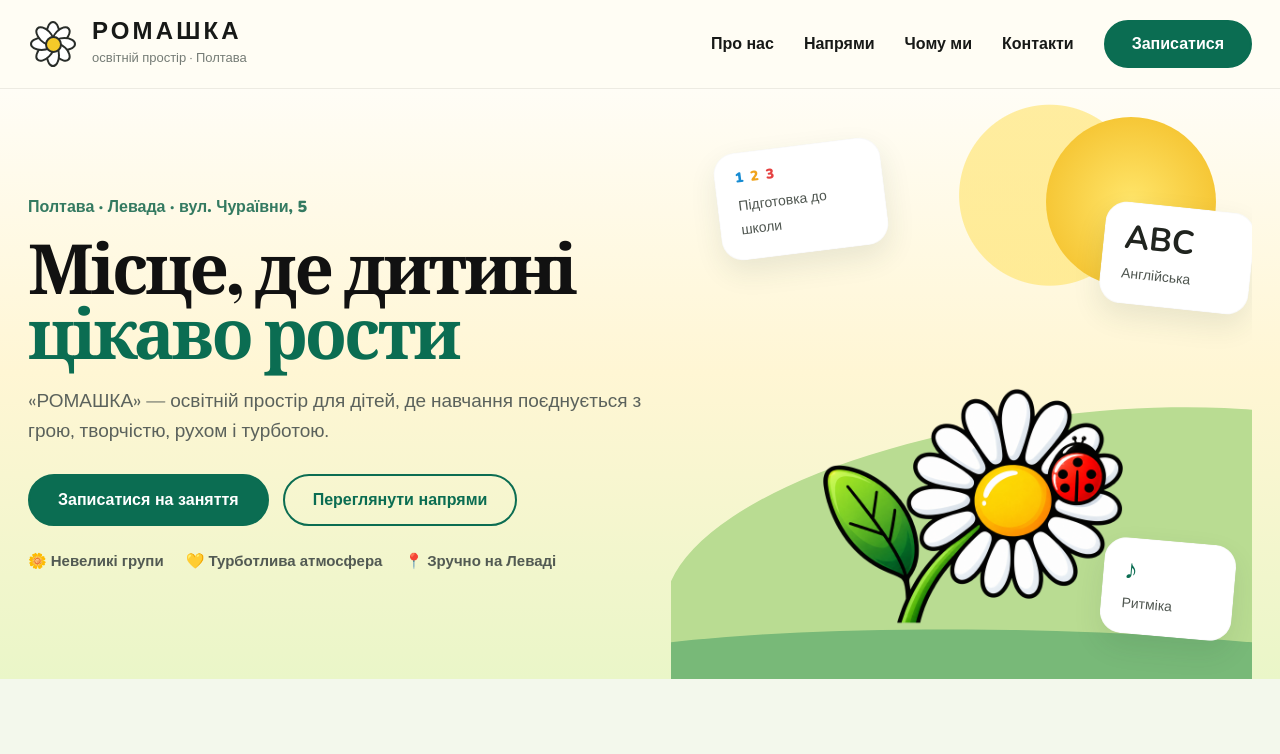
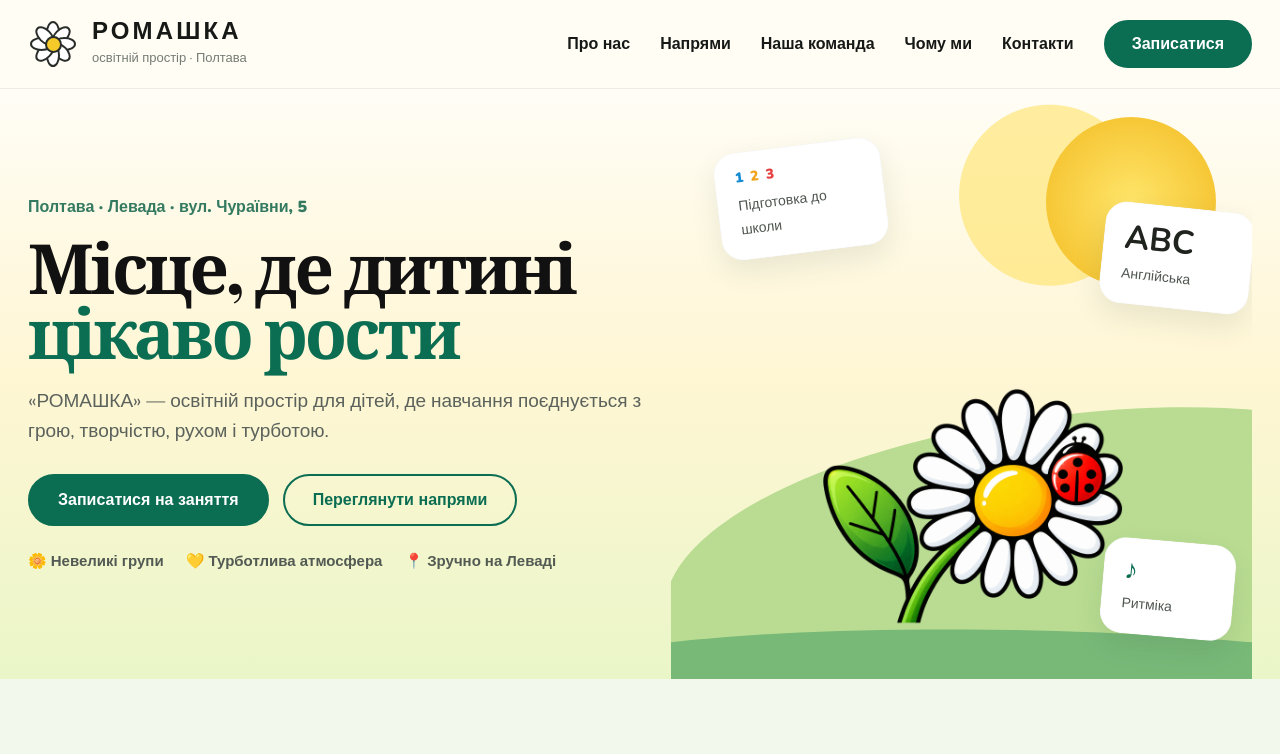
Before and after one commit to romashka-poltava/website, a plain HTML site: page index.html in a window 1280 px wide. Shown: the top 754 px of the page. Drawn offline with nearby package versions, Linux system fonts and the light colour scheme.

Commit message:
Add link to 'Наша команда' in navigation menu

```diff
--- a/index.html
+++ b/index.html
@@ -61,6 +61,7 @@
       <nav class="menu">
         <a href="#about">Про нас</a>
         <a href="#programs">Напрями</a>
+        <a href="team.html">Наша команда</a>
         <a href="#why">Чому ми</a>
         <a href="#contacts">Контакти</a>
 
```
